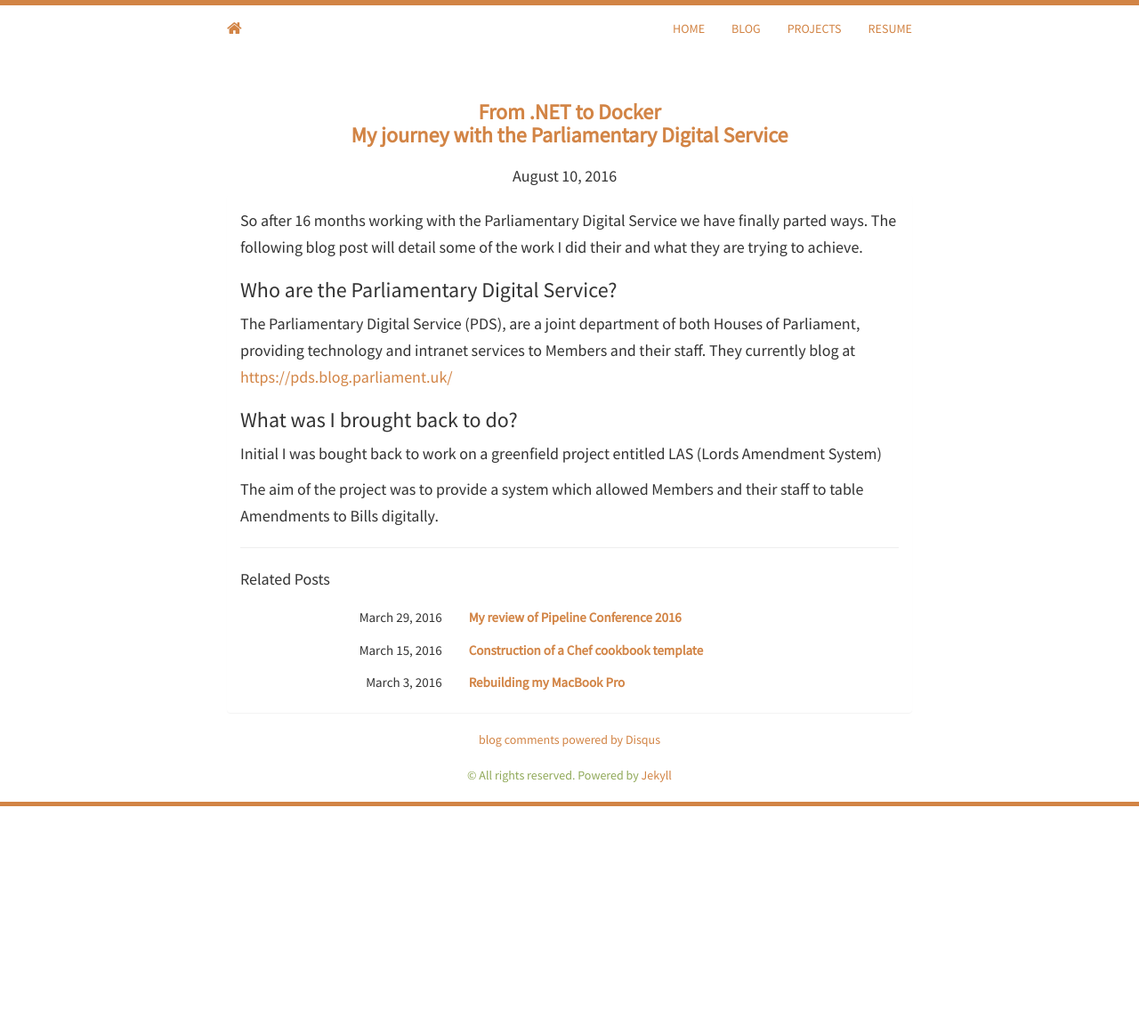
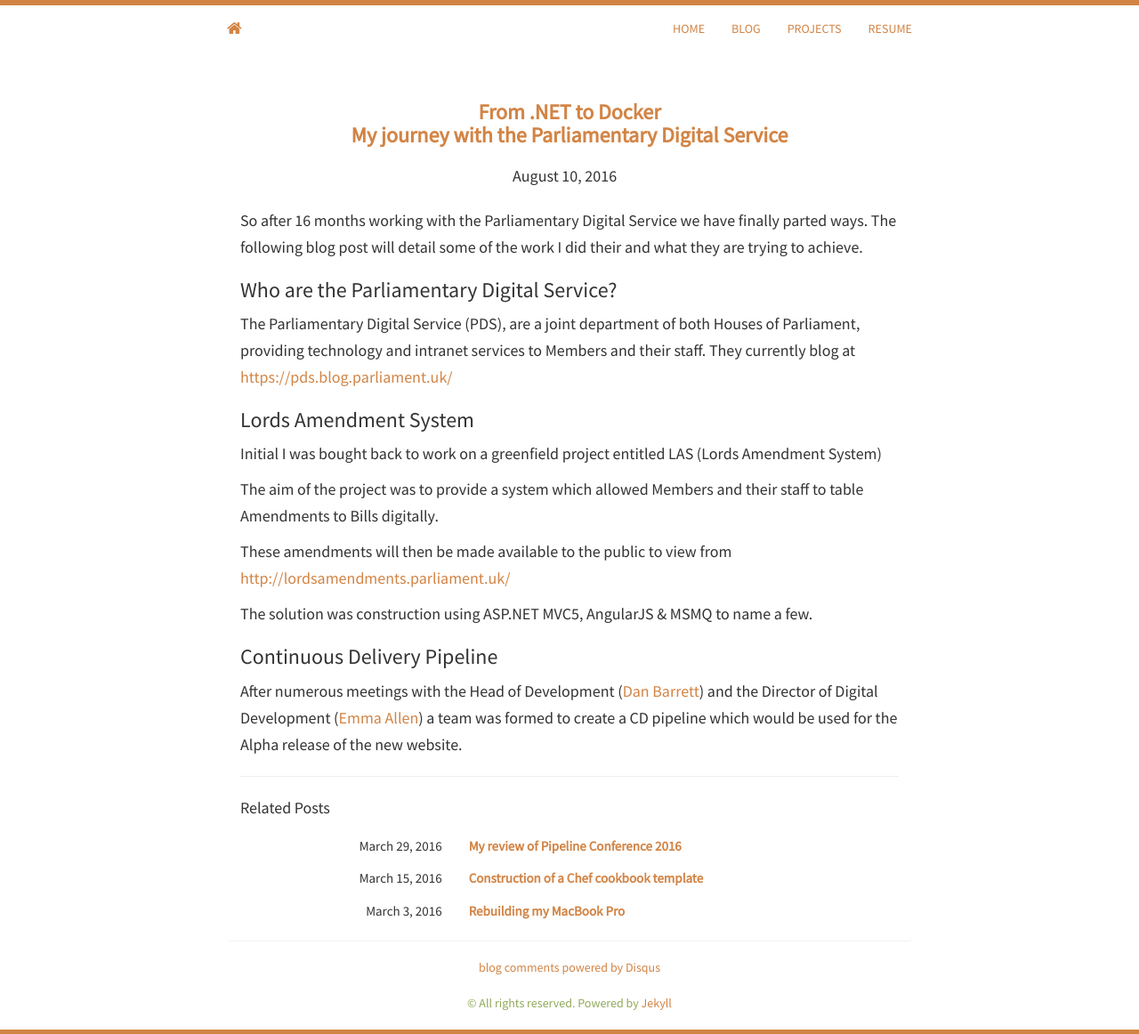
Before and after one commit to swade1987/swade1987.github.io, a Jekyll site: the page built from _posts/2016-08-10-from-dotnet-to-docker-the-pds-journey.md, in a window 1280 px wide. Shown: the whole page at 89% size. Built offline with Jekyll 4.4.1, drawn with Linux system fonts in a browser that asks for light colours; nearby versions of some CDN libraries; comment, search, counter and statistics services are not loaded; before the commit the page ends 906 px from its top, so only the background shows below that.

Commit message:
starting to fill out the CD pipeline section of the post.

```diff
--- a/_posts/2016-08-10-from-dotnet-to-docker-the-pds-journey.md
+++ b/_posts/2016-08-10-from-dotnet-to-docker-the-pds-journey.md
@@ -12,8 +12,17 @@
 The Parliamentary Digital Service (PDS), are a joint department of both Houses of Parliament, providing technology and intranet services to Members and their staff.
 They currently blog at [https://pds.blog.parliament.uk/](https://pds.blog.parliament.uk/)
 
-### What was I brought back to do?
+### Lords Amendment System
 
 Initial I was bought back to work on a greenfield project entitled LAS (Lords Amendment System)
 
 The aim of the project was to provide a system which allowed Members and their staff to table Amendments to Bills digitally.
+
+These amendments will then be made available to the public to view from [http://lordsamendments.parliament.uk/](http://lordsamendments.parliament.uk/)
+
+The solution was construction using ASP.NET MVC5, AngularJS & MSMQ to name a few.
+
+### Continuous Delivery Pipeline
+
+After numerous meetings with the Head of Development ([Dan Barrett](https://twitter.com/dasbarrett)) and the Director of Digital Development ([Emma Allen](https://twitter.com/_allenemma))
+a team was formed to create a CD pipeline which would be used for the Alpha release of the new website.
```
